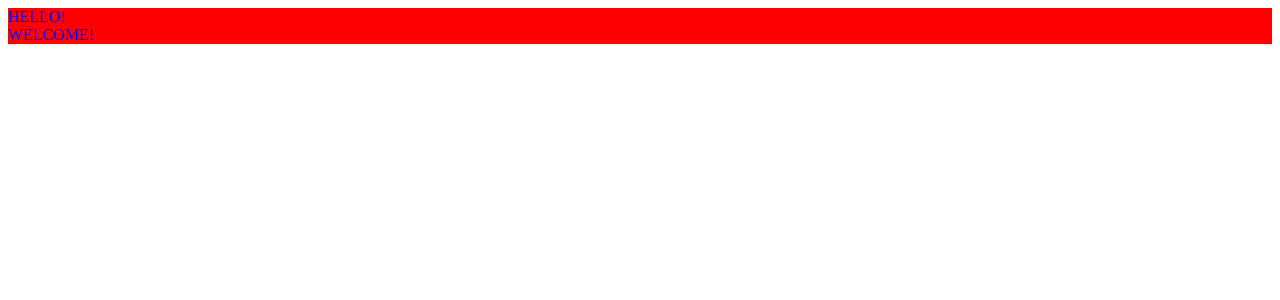
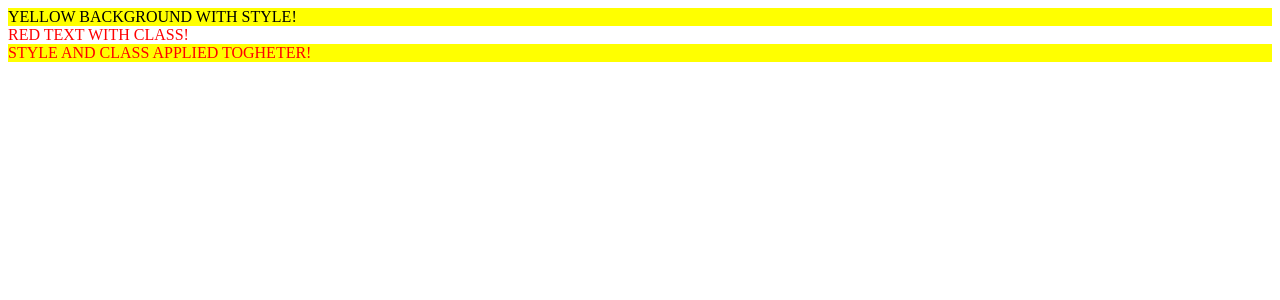
Before and after one commit to joaquimnetocel/sveltekitSvelte5, a SvelteKit app: page /restprops in a window 1280 px wide. Shown: the top 300 px of the page. Built offline with nearby package versions, Linux system fonts and the light colour scheme.

Commit message:
restprops finished

```diff
--- a/src/routes/restprops/+page.svelte
+++ b/src/routes/restprops/+page.svelte
@@ -2,4 +2,4 @@
 	import Component from './component.svelte';
 </script>
 
-<Component style="background-color:red;" class="classBlue" />
+<Component style="background-color:yellow;" class="classRed" />
--- a/src/routes/restprops/component.svelte
+++ b/src/routes/restprops/component.svelte
@@ -2,12 +2,14 @@
 	let { ...propRest }: { style: string; class: string } = $props();
 </script>
 
-<div style={propRest.style} class={propRest.class}>HELLO!</div>
+<div style={propRest.style}>YELLOW BACKGROUND WITH STYLE!</div>
 
-<div {...propRest}>WELCOME!</div>
+<div class={propRest.class}>RED TEXT WITH CLASS!</div>
+
+<div {...propRest}>STYLE AND CLASS APPLIED TOGHETER!</div>
 
 <style>
-	.classBlue {
-		color: blue;
+	.classRed {
+		color: red;
 	}
 </style>
```
